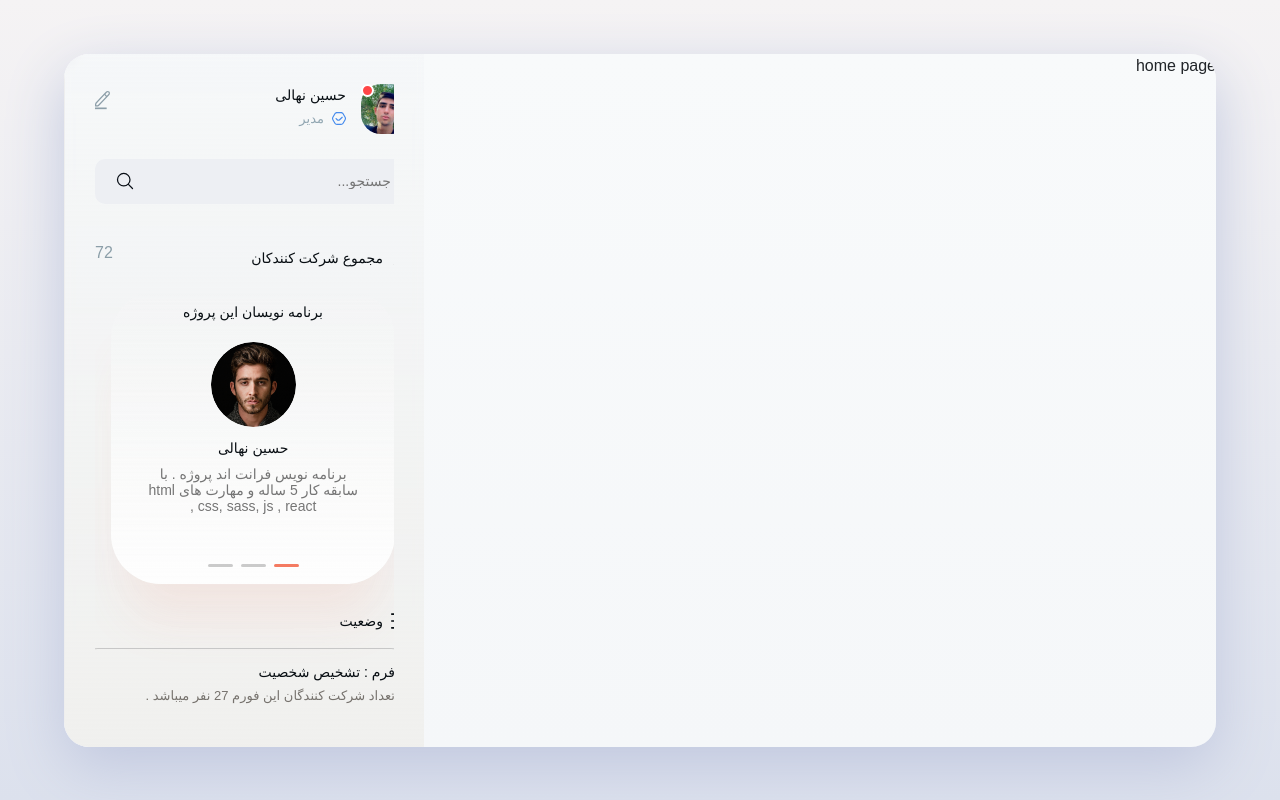
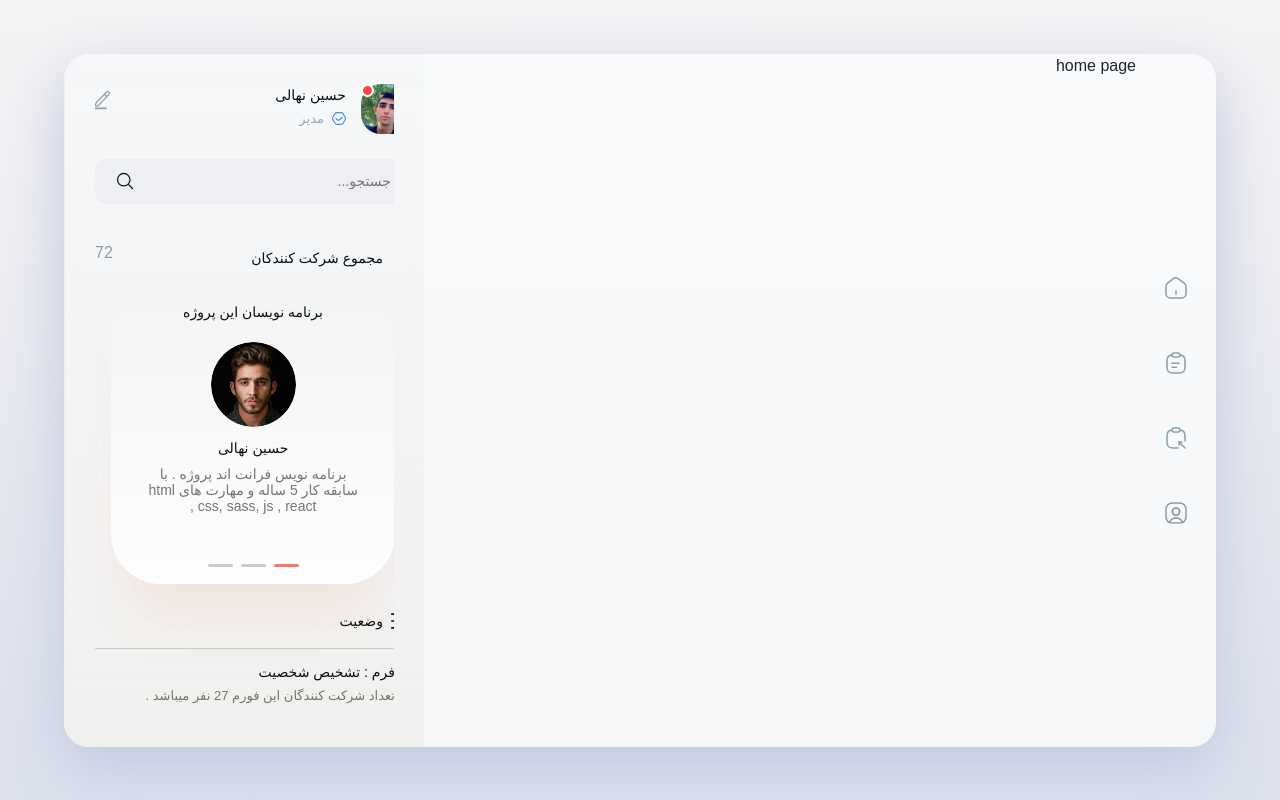
Before and after one commit to hossein-nahali/formitoo, a React (Vite) app: page / in a window 1280 px wide. Built offline with nearby package versions, Linux system fonts and the light colour scheme; a small style sheet from the web is missing.

Commit message:
create menu dashboard

```diff
--- /dev/null
+++ b/src/GlobalComponents/menu/assets/css/Menu.scss
@@ -0,0 +1,65 @@
+.main-menu {
+  display: flex;
+  align-items: center;
+  flex-direction: column;
+  height: 100%;
+  width: 80px;
+  justify-content: center;
+
+  ul {
+    padding: 0;
+    margin: 0;
+    list-style: none;
+
+    li {
+      position: relative;
+      display: flex;
+      align-items: center;
+      justify-content: center;
+
+      &:hover {
+        .arrow {
+          opacity: 1;
+        }
+
+        &:after {
+          opacity: 1;
+          right: 40px;
+        }
+      }
+
+      &:not(:last-child) {
+        margin-bottom: 50px;
+      }
+
+      .arrow {
+        position: absolute;
+        top: -1px;
+        opacity: 0;
+        right: 26px;
+        transition: all .2s ease;
+      }
+
+      &::after {
+        content: attr(data-content);
+        position: absolute;
+        white-space: nowrap;
+        font-size: 14px;
+        font-weight: 300;
+        top: -5px;
+        border-radius: 8px;
+        background: rgba(30, 43, 59, 0.88);
+        backdrop-filter: blur(5px);
+        color: #FFFFFF;
+        padding: 9px 24px 8px 24px;
+        opacity: 0;
+        right: 15px;
+        transition: all .3s ease;
+      }
+    }
+
+    span {
+      position: absolute;
+    }
+  }
+}
--- /dev/null
+++ b/src/GlobalComponents/menu/index.jsx
@@ -0,0 +1,24 @@
+import './assets/css/Menu.scss'
+import {MenuList} from "../../config/MenuList.jsx";
+import {TooltipArrow} from "../../assets/icons/index.js";
+import {Link} from "react-router-dom";
+
+export const Menu = () => {
+
+    return (
+        <div className={'main-menu'}>
+            <ul>
+                {MenuList.map(item => {
+                    return (
+                        <li key={item.path} data-content={item.tooltip}>
+                            <Link to={item.path}>{item.icon}</Link>
+                            <div className={'arrow'}>
+                                <TooltipArrow/>
+                            </div>
+                        </li>
+                    )
+                })}
+            </ul>
+        </div>
+    )
+}
--- /dev/null
+++ b/src/assets/icons/icons/ClipboardExport.jsx
@@ -0,0 +1,17 @@
+export const ClipboardExport = ({color}) => (
+    <svg xmlns="http://www.w3.org/2000/svg" width="24" height="24" viewBox="0 0 24 24" fill="none">
+        <path d="M10 6H14C16 6 16 5 16 4C16 2 15 2 14 2H10C9 2 8 2 8 4C8 6 9 6 10 6Z" stroke={color ? color : "#899EA9"}
+              strokeWidth="1.5" strokeMiterlimit="10" strokeLinecap="round" strokeLinejoin="round"/>
+        <path d="M14 22H9C4 22 3 20 3 16V10C3 5.44002 4.67 4.20002 8 4.02002" stroke={color ? color : "#899EA9"}
+              strokeWidth="1.5"
+              strokeMiterlimit="10" strokeLinecap="round" strokeLinejoin="round"/>
+        <path d="M16 4.02002C19.33 4.20002 21 5.43002 21 10V15" stroke={color ? color : "#899EA9"} strokeWidth="1.5"
+              strokeMiterlimit="10" strokeLinecap="round" strokeLinejoin="round"/>
+        <path d="M15 19V16H18" stroke={color ? color : "#899EA9"} strokeWidth="1.5" strokeMiterlimit="10"
+              strokeLinecap="round"
+              strokeLinejoin="round"/>
+        <path d="M21 22L15.04 16.04" stroke={color ? color : "#899EA9"} strokeWidth="1.5" strokeMiterlimit="10"
+              strokeLinecap="round"
+              strokeLinejoin="round"/>
+    </svg>
+)
--- /dev/null
+++ b/src/assets/icons/icons/ClipboardText.jsx
@@ -0,0 +1,8 @@
+export const ClipboardText = ({color}) => (
+    <svg xmlns="http://www.w3.org/2000/svg" width="24" height="24" viewBox="0 0 24 24" fill="none">
+        <path d="M8 12.2H15" stroke={color ? color : "#899EA9"} strokeWidth="1.5" strokeMiterlimit="10" strokeLinecap="round" strokeLinejoin="round"/>
+        <path d="M8 16.2H12.38" stroke={color ? color : "#899EA9"} strokeWidth="1.5" strokeMiterlimit="10" strokeLinecap="round" strokeLinejoin="round"/>
+        <path d="M10 6H14C16 6 16 5 16 4C16 2 15 2 14 2H10C9 2 8 2 8 4C8 6 9 6 10 6Z" stroke={color ? color : "#899EA9"} strokeWidth="1.5" strokeMiterlimit="10" strokeLinecap="round" strokeLinejoin="round"/>
+        <path d="M16 4.02002C19.33 4.20002 21 5.43002 21 10V16C21 20 20 22 15 22H9C4 22 3 20 3 16V10C3 5.44002 4.67 4.20002 8 4.02002" stroke={color ? color : "#899EA9"} strokeWidth="1.5" strokeMiterlimit="10" strokeLinecap="round" strokeLinejoin="round"/>
+    </svg>
+)
--- /dev/null
+++ b/src/assets/icons/icons/Home.jsx
@@ -0,0 +1,9 @@
+export const Home = ({color}) => (
+    <svg xmlns="http://www.w3.org/2000/svg" width="24" height="24" viewBox="0 0 24 24" fill="none">
+        <path
+            d="M9.02 2.84004L3.63 7.04004C2.73 7.74004 2 9.23004 2 10.36V17.77C2 20.09 3.89 21.99 6.21 21.99H17.79C20.11 21.99 22 20.09 22 17.78V10.5C22 9.29004 21.19 7.74004 20.2 7.05004L14.02 2.72004C12.62 1.74004 10.37 1.79004 9.02 2.84004Z"
+            stroke="#899EA9" strokeWidth="1.5" strokeLinecap="round" strokeLinejoin="round"/>
+        <path d="M12 17.99V14.99" stroke={color ? color : "#899EA9"} strokeWidth="1.5" strokeLinecap="round"
+              strokeLinejoin="round"/>
+    </svg>
+)
--- /dev/null
+++ b/src/assets/icons/icons/TooltipArrow.jsx
@@ -0,0 +1,20 @@
+export const TooltipArrow = ({color}) => (
+    <svg xmlns="http://www.w3.org/2000/svg" width="29" height="29" viewBox="0 0 29 29" fill="none">
+        <g filter="url(#filter0_b_224_1787)">
+            <path
+                d="M7.25 14.5V11.2738C7.25 7.27419 10.0896 5.63085 13.5575 7.63669L16.3488 9.25585L19.14 10.875C22.6079 12.8809 22.6079 16.1554 19.14 18.1613L16.3488 19.7804L13.5575 21.3996C10.0896 23.3692 7.25 21.7379 7.25 17.7263V14.5Z"
+                fill="#1E2B3B" fillOpacity="0.99" stroke={color ? color : "#1E2B3B"} strokeOpacity="0.99"
+                strokeWidth="1.5"
+                strokeMiterlimit="10" strokeLinecap="round" strokeLinejoin="round"/>
+        </g>
+        <defs>
+            <filter id="filter0_b_224_1787" x="-10" y="-10" width="49" height="49" filterUnits="userSpaceOnUse"
+                    colorInterpolationFilters="sRGB">
+                <feFlood floodOpacity="0" result="BackgroundImageFix"/>
+                <feGaussianBlur in="BackgroundImageFix" stdDeviation="5"/>
+                <feComposite in2="SourceAlpha" operator="in" result="effect1_backgroundBlur_224_1787"/>
+                <feBlend mode="normal" in="SourceGraphic" in2="effect1_backgroundBlur_224_1787" result="shape"/>
+            </filter>
+        </defs>
+    </svg>
+)
--- /dev/null
+++ b/src/assets/icons/icons/UserSquare.jsx
@@ -0,0 +1,13 @@
+export const UserSquare = ({color}) => (
+    <svg xmlns="http://www.w3.org/2000/svg" width="24" height="24" viewBox="0 0 24 24" fill="none">
+        <path
+            d="M18.1404 21.62C17.2604 21.88 16.2204 22 15.0004 22H9.00035C7.78035 22 6.74035 21.88 5.86035 21.62C6.08035 19.02 8.75035 16.97 12.0004 16.97C15.2504 16.97 17.9204 19.02 18.1404 21.62Z"
+            stroke={color ? color : "#899EA9"} strokeWidth="1.5" strokeLinecap="round" strokeLinejoin="round"/>
+        <path
+            d="M15 2H9C4 2 2 4 2 9V15C2 18.78 3.14 20.85 5.86 21.62C6.08 19.02 8.75 16.97 12 16.97C15.25 16.97 17.92 19.02 18.14 21.62C20.86 20.85 22 18.78 22 15V9C22 4 20 2 15 2ZM12 14.17C10.02 14.17 8.42 12.56 8.42 10.58C8.42 8.60002 10.02 7 12 7C13.98 7 15.58 8.60002 15.58 10.58C15.58 12.56 13.98 14.17 12 14.17Z"
+            stroke={color ? color : "#899EA9"} strokeWidth="1.5" strokeLinecap="round" strokeLinejoin="round"/>
+        <path
+            d="M15.5799 10.58C15.5799 12.56 13.9799 14.17 11.9999 14.17C10.0199 14.17 8.41992 12.56 8.41992 10.58C8.41992 8.60002 10.0199 7 11.9999 7C13.9799 7 15.5799 8.60002 15.5799 10.58Z"
+            stroke={color ? color : "#899EA9"} strokeWidth="1.5" strokeLinecap="round" strokeLinejoin="round"/>
+    </svg>
+)
--- a/src/assets/icons/index.js
+++ b/src/assets/icons/index.js
@@ -5,3 +5,8 @@ export {Search} from './icons/Search.jsx'
 export {User} from './icons/User.jsx'
 export {Eye} from './icons/Eye.jsx'
 export {Setting} from './icons/Setting.jsx'
+export {ClipboardText} from './icons/ClipboardText.jsx'
+export {ClipboardExport} from './icons/ClipboardExport.jsx'
+export {Home} from './icons/Home.jsx'
+export {UserSquare} from './icons/UserSquare.jsx'
+export {TooltipArrow} from './icons/TooltipArrow.jsx'
--- a/src/config/Language.js
+++ b/src/config/Language.js
@@ -11,6 +11,11 @@ export const Language = {
         totalParticipantNumber: "72",
         developersTitle: "برنامه نویسان این پروژه",
         status: 'وضعیت',
+        home: 'خانه',
+        home_tooltip: 'خانه',
+        list_test: 'لیست آزمون ها',
+        create_test: 'ایجاد آزمون',
+        list_users: 'لیست کاربران',
     },
     en: {}
 }
--- /dev/null
+++ b/src/config/MenuList.jsx
@@ -0,0 +1,25 @@
+import {Language} from "./Language.js";
+import {Home, ClipboardText, ClipboardExport, UserSquare} from "../assets/icons";
+
+export const MenuList = [
+    {
+        tooltip: Language.fa.home_tooltip,
+        icon: <Home/>,
+        path: "/"
+    },
+    {
+        tooltip: Language.fa.list_test,
+        icon: <ClipboardText/>,
+        path: "/list_test"
+    },
+    {
+        tooltip: Language.fa.create_test,
+        icon: <ClipboardExport/>,
+        path: "/create_test"
+    },
+    {
+        tooltip: Language.fa.list_users,
+        icon: <UserSquare/>,
+        path: "/list_users"
+    },
+]
--- a/src/pages/Home/index.jsx
+++ b/src/pages/Home/index.jsx
@@ -1,11 +1,13 @@
 import './assets/css/home.scss'
 import {Sidebar} from "../../GlobalComponents/Sidebar";
+import {Menu} from "../../GlobalComponents/menu";
 
 export const Home = () => {
 
 
     return (
         <div className={'home-parent'}>
+            <Menu/>
             <div className={'main'}>home page</div>
             <Sidebar/>
         </div>
```
Also changed, not shown: src/assets/icons/icons/Edit2.jsx (added, +12 -0 lines).
